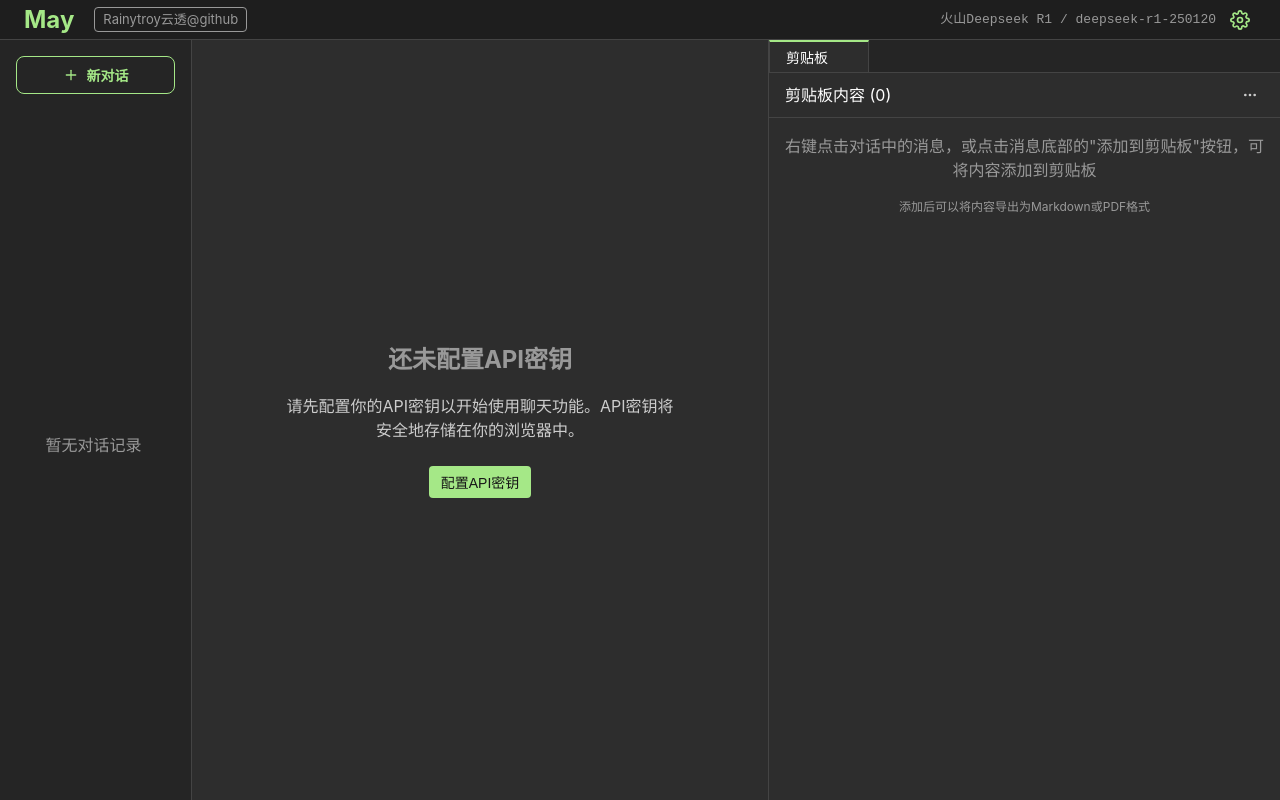
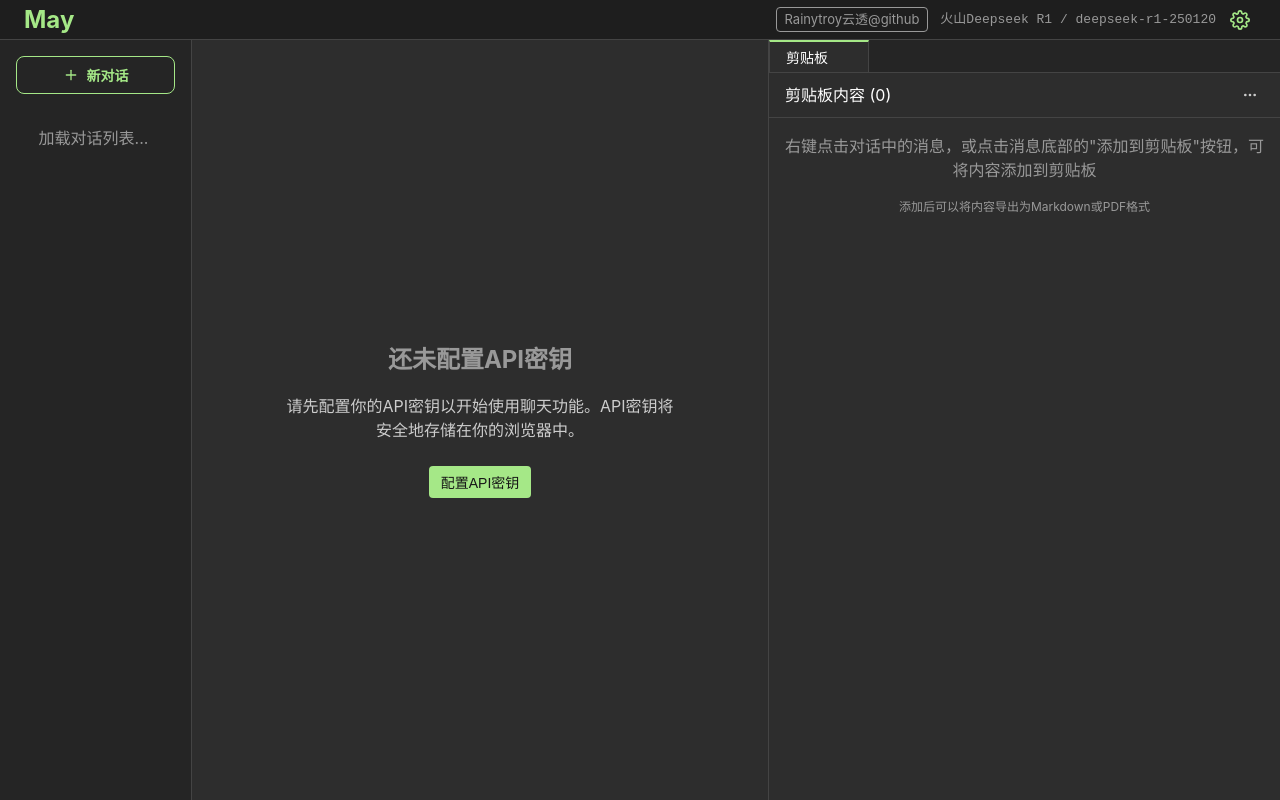
Before and after one commit to yangbinbin48/May-Quote, a React (Create React App) app in the folder chat-app/: page / in a window 1280 px wide. Built offline with nearby package versions, Linux system fonts and the light colour scheme.

Commit message:
调整导航栏布局：将开发者信息标签移至右侧，保持开发者信息、模型信息、设置按钮的右对齐顺序

```diff
--- a/chat-app/src/App.tsx
+++ b/chat-app/src/App.tsx
@@ -224,7 +224,7 @@ function App() {
             style={{
               color: 'var(--text-mid-gray)',
               fontSize: '13px',
-              marginLeft: '20px',
+              marginLeft: 'auto',
               fontFamily: '-apple-system, BlinkMacSystemFont, "Segoe UI", Roboto, "Helvetica Neue", Arial, sans-serif',
               textDecoration: 'none',
               border: '1px solid var(--text-mid-gray)',
@@ -241,7 +241,7 @@ function App() {
             style={{
               color: 'var(--text-mid-gray)',
               fontSize: '13px',
-              marginLeft: 'auto',
+              marginLeft: '12px',
               marginRight: '8px',
               fontFamily: 'monospace'
             }}
```
